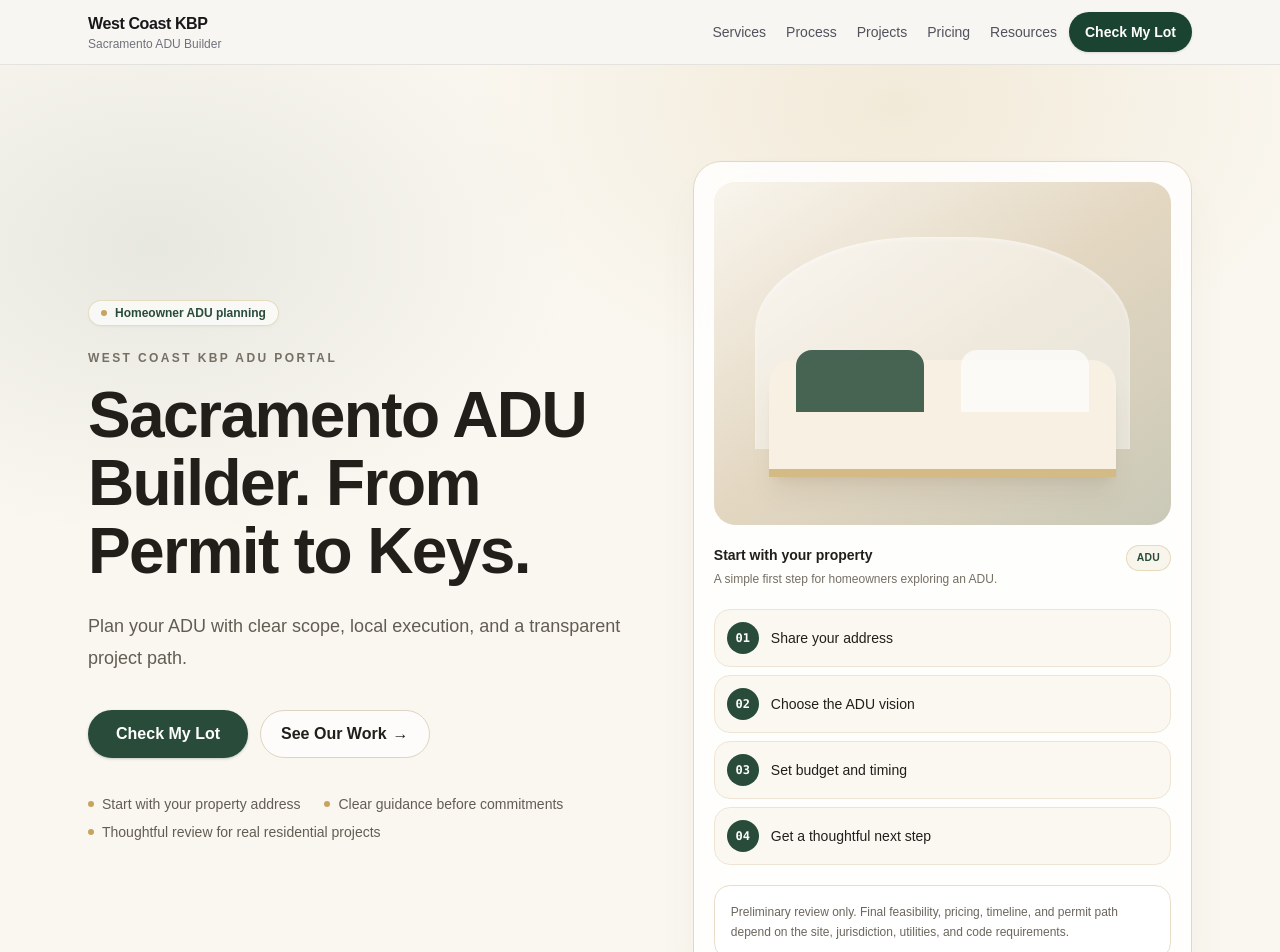
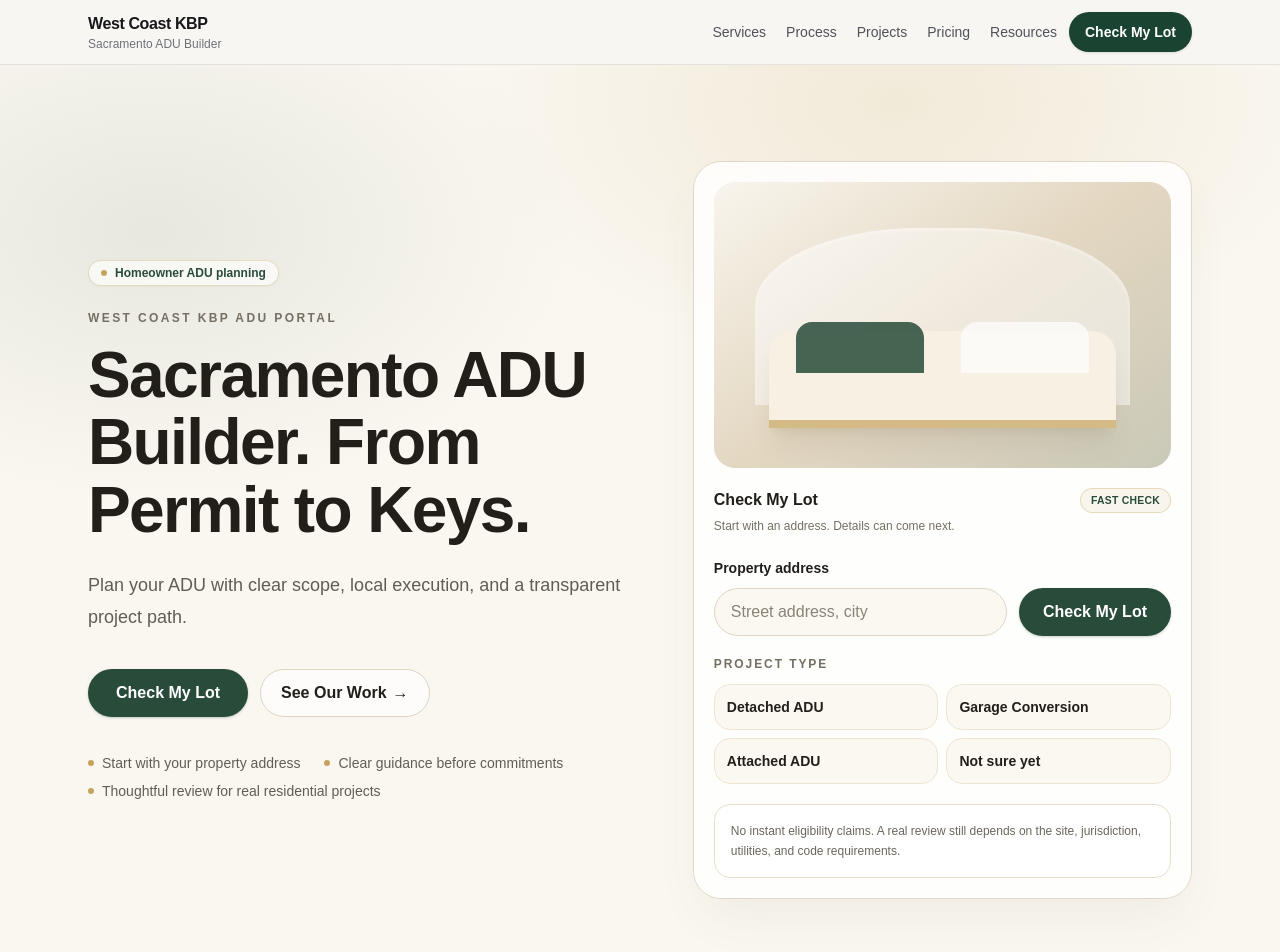
Before and after one commit to WEST-COAST-KBP-ADU/construction-os, a Next.js app: page / in a window 1280 px wide. Shown: the top 952 px of the page. Built offline with nearby package versions, Linux system fonts and the light colour scheme.

Commit message:
feat: simplify check my lot hero intake

```diff
--- a/src/components/Hero.tsx
+++ b/src/components/Hero.tsx
@@ -1,4 +1,6 @@
 import { siteConfig } from "@/src/lib/siteConfig";
+
+const quickProjectTypes = ["Detached ADU", "Garage Conversion", "Attached ADU", "Not sure yet"];
 
 export default function Hero() {
   const { hero } = siteConfig;
@@ -57,7 +59,7 @@ export default function Hero() {
           <div className="rounded-[1.75rem] border border-[#E1D7C6] bg-white/82 p-4 shadow-2xl shadow-[#6B5A3D]/[.08] backdrop-blur dark:border-white/[.12] dark:bg-zinc-900/78 sm:p-5">
             <div
               aria-hidden
-              className="relative aspect-[4/3] overflow-hidden rounded-[1.35rem] bg-[#EDE4D3]"
+              className="relative aspect-[16/10] overflow-hidden rounded-[1.35rem] bg-[#EDE4D3]"
             >
               <div className="absolute inset-0 bg-[linear-gradient(145deg,rgba(250,247,240,0.9),rgba(224,211,188,0.78)_50%,rgba(41,76,58,0.18))]" />
               <div className="absolute left-[9%] top-[16%] h-[62%] w-[82%] rounded-t-[44%] bg-white/45 shadow-inner shadow-white/40" />
@@ -69,42 +71,62 @@ export default function Hero() {
 
             <div className="mt-5 flex items-start justify-between gap-4">
               <div>
-                <p className="text-sm font-semibold text-[#221F1B] dark:text-zinc-50">
-                  Start with your property
+                <p className="text-base font-semibold text-[#221F1B] dark:text-zinc-50">
+                  Check My Lot
                 </p>
                 <p className="mt-1 text-xs leading-5 text-[#756F64] dark:text-zinc-400">
-                  A simple first step for homeowners exploring an ADU.
+                  Start with an address. Details can come next.
                 </p>
               </div>
               <span className="rounded-full border border-[#C7A45D]/35 bg-[#C7A45D]/10 px-2.5 py-1 text-[0.65rem] font-semibold uppercase tracking-wide text-[#294C3A] dark:text-[#F7F6F2]">
-                ADU
+                Fast check
               </span>
             </div>
 
-            <ol className="mt-5 space-y-2">
-              {[
-                "Share your address",
-                "Choose the ADU vision",
-                "Set budget and timing",
-                "Get a thoughtful next step",
-              ].map((item, i) => (
-                <li
-                  key={item}
-                  className="flex items-center gap-3 rounded-2xl border border-[#EEE4D3] bg-[#FBF8F2] px-3 py-3 dark:border-white/[.08] dark:bg-zinc-950/60"
+            <div className="mt-5">
+              <label
+                htmlFor="hero-property-address"
+                className="text-sm font-semibold text-[#221F1B] dark:text-zinc-50"
+              >
+                Property address
+              </label>
+              <div className="mt-2 flex flex-col gap-3 sm:flex-row">
+                <input
+                  id="hero-property-address"
+                  name="hero-property-address"
+                  autoComplete="street-address"
+                  className="h-12 min-w-0 flex-1 rounded-full border border-[#DED4C1] bg-[#FBF8F2] px-4 text-base text-[#221F1B] outline-none transition-colors placeholder:text-[#8A8378] focus:border-[#294C3A] dark:border-white/[.12] dark:bg-zinc-950 dark:text-zinc-50"
+                  placeholder="Street address, city"
+                />
+                <a
+                  href={hero.ctaHref}
+                  className="inline-flex h-12 shrink-0 items-center justify-center rounded-full bg-[#294C3A] px-6 text-base font-semibold text-white shadow-sm shadow-[#294C3A]/20 transition-colors hover:bg-[#203D2E]"
                 >
-                  <span className="flex size-8 shrink-0 items-center justify-center rounded-full bg-[#294C3A] font-mono text-xs font-semibold text-white">
-                    {String(i + 1).padStart(2, "0")}
-                  </span>
-                  <span className="text-sm font-medium text-[#221F1B] dark:text-zinc-200">
-                    {item}
-                  </span>
-                </li>
-              ))}
-            </ol>
+                  Check My Lot
+                </a>
+              </div>
+            </div>
+
+            <div className="mt-5">
+              <p className="text-xs font-semibold uppercase tracking-[0.16em] text-[#756F64] dark:text-zinc-400">
+                Project type
+              </p>
+              <div className="mt-3 grid grid-cols-2 gap-2">
+                {quickProjectTypes.map((type) => (
+                  <a
+                    href={hero.ctaHref}
+                    key={type}
+                    className="rounded-2xl border border-[#EEE4D3] bg-[#FBF8F2] px-3 py-3 text-sm font-semibold text-[#221F1B] transition-colors hover:border-[#C7A45D] hover:bg-white dark:border-white/[.08] dark:bg-zinc-950/60 dark:text-zinc-200"
+                  >
+                    {type}
+                  </a>
+                ))}
+              </div>
+            </div>
 
             <p className="mt-5 rounded-2xl border border-[#E9DDC9] bg-white/72 p-4 text-xs leading-5 text-[#6C665D] dark:border-white/[.10] dark:bg-zinc-900 dark:text-zinc-400">
-              Preliminary review only. Final feasibility, pricing, timeline, and permit path
-              depend on the site, jurisdiction, utilities, and code requirements.
+              No instant eligibility claims. A real review still depends on the site,
+              jurisdiction, utilities, and code requirements.
             </p>
           </div>
         </div>
--- a/src/lib/siteConfig.ts
+++ b/src/lib/siteConfig.ts
@@ -126,9 +126,9 @@ export const siteConfig = {
   ] satisfies OptionItem[],
 
   intake: {
-    heading: "Check My Lot",
+    heading: "Finish your Check My Lot details",
     subheading:
-      "Start with the property address. v0.1 creates a local draft in the browser only; backend persistence is not connected yet.",
+      "After the quick property check, add contact and project details so the local draft has enough context for manual review. Backend persistence is not connected yet.",
     disclaimer:
       "Preliminary review only. Final feasibility, pricing, timeline, and permit path require site, jurisdiction, utility, and code verification.",
     successHeading: "Local draft created",
```
